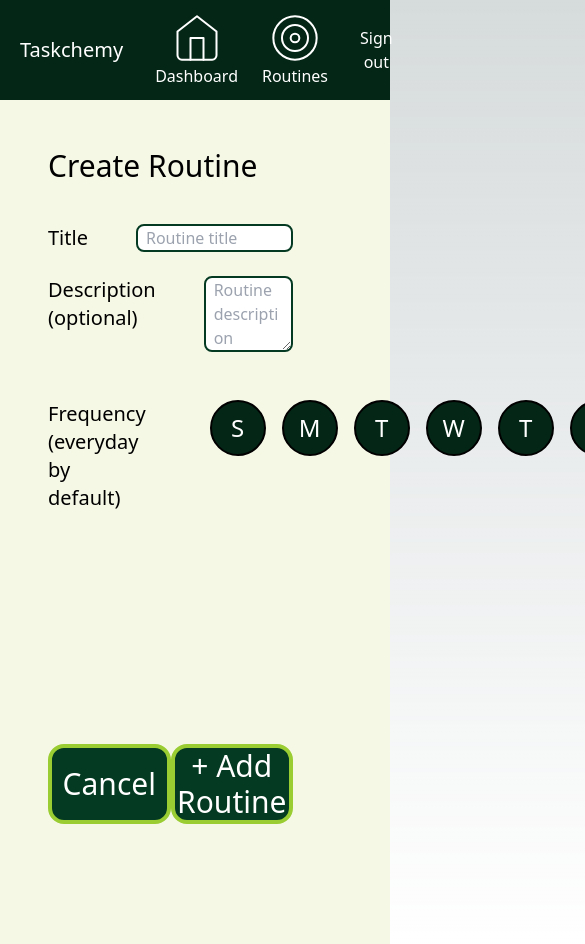
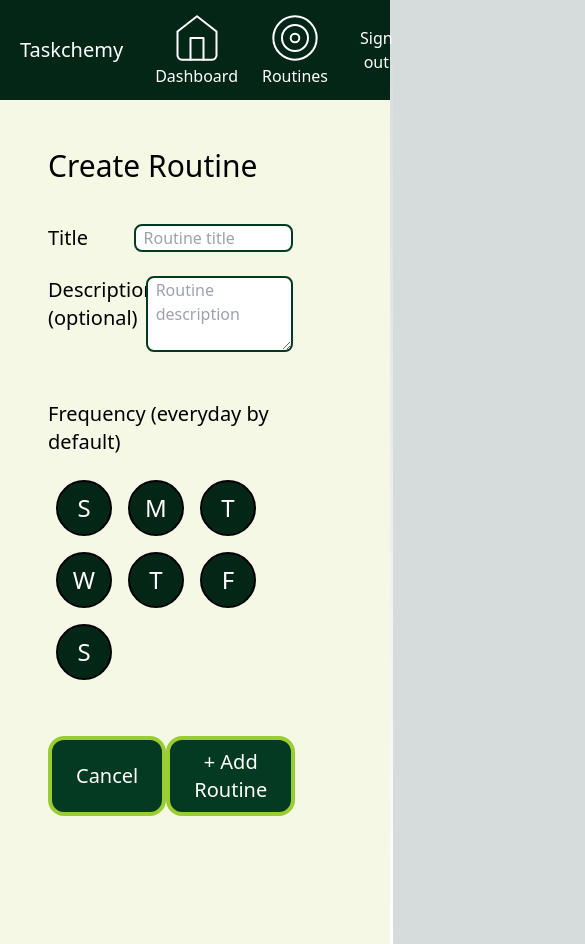
Before and after one commit to AlejandroALopez/taskchemy, a Next.js app: page /routines/create in a window 390 px wide. Shown: the top 944 px of the page, 585 px wide, since content can reach past the window. Built offline with nearby package versions, Linux system fonts and the light colour scheme; no server answers.

Commit message:
create/edit routine screens responsive

```diff
--- a/pages/routines/create/index.tsx
+++ b/pages/routines/create/index.tsx
@@ -38,8 +38,8 @@ function RoutineCreate() {
       description: description,
       frequency: frequency,
       daysFollowed: 0,
-      lastCompleted: '',
-      userEmail: session?.user?.email
+      lastCompleted: "",
+      userEmail: session?.user?.email,
     };
 
     createRoutineHandler(routineData);
@@ -61,7 +61,7 @@ function RoutineCreate() {
         <div className={"flex flex-col w-10/12"}>
           <p className={"text-3xl mb-10"}>Create Routine</p>
           <div className={"flex flex-row mb-6 justify-between"}>
-            <p className={"text-xl mr-12"}>Title</p>
+            <p className={"text-xl w-4/12 mr-4"}>Title</p>
             <input
               onChange={(event: any) => setTitle(event.target.value)}
               value={title}
@@ -70,7 +70,7 @@ function RoutineCreate() {
             />
           </div>
           <div className={"flex flex-row mb-6 justify-between"}>
-            <p className={"text-xl mr-12"}>Description (optional)</p>
+            <p className={"text-xl w-4/12 mr-4"}>Description (optional)</p>
             <textarea
               className={"w-9/12 border-2 border-dark rounded-lg px-2"}
               placeholder="Routine description"
@@ -79,13 +79,15 @@ function RoutineCreate() {
               onChange={(event: any) => setDescription(event.target.value)}
             />
           </div>
-          <div className={"flex flex-row my-6 justify-between"}>
-            <p className={"text-xl mr-12"}>Frequency (everyday by default)</p>
-            <div className={"flex flex-row"}>
+          <div className={"flex flex-col lg:flex-row my-6 justify-between"}>
+            <p className={"text-xl lg:mr-12"}>
+              Frequency (everyday by default)
+            </p>
+            <div className={"flex flex-row flex-wrap mt-4 lg:mt-0"}>
               {[...Array(7)].map((value: undefined, index: number) => (
                 <button
                   key={index}
-                  className={`flex items-center justify-center h-14 w-14 ml-4 rounded-full border-2 border-black ${
+                  className={`flex items-center justify-center h-14 w-14 m-2 rounded-full border-2 border-black ${
                     frequency[index] ? "bg-darkest" : "bg-white"
                   }`}
                   onClick={() => handleFrequencyChange(index)}
@@ -101,22 +103,28 @@ function RoutineCreate() {
               ))}
             </div>
           </div>
-          <div className={"flex flex-row justify-between mt-52"}>
+          <div
+            className={"flex flex-row justify-between mt-6 md:mt-20 lg:mt-42"}
+          >
             <button
               className={
-                "w-72 h-20 bg-dark border-4 border-medium rounded-2xl"
+                "px-6 py-2 md:px-12 md:py-4 bg-dark border-4 border-medium rounded-2xl"
               }
               onClick={cancelHandler}
             >
-              <p className={"text-3xl text-white"}>Cancel</p>
+              <p className={"text-xl md:text-2xl lg:text-3xl text-white"}>
+                Cancel
+              </p>
             </button>
             <button
               className={
-                "w-72 h-20 bg-dark border-4 border-medium rounded-2xl"
+                "px-6 py-2 md:px-12 md:py-4 bg-dark border-4 border-medium rounded-2xl"
               }
               onClick={submitHandler}
             >
-              <p className={"text-3xl text-white"}>+ Add Routine</p>
+              <p className={"text-xl md:text-2xl lg:text-3xl text-white"}>
+                + Add Routine
+              </p>
             </button>
           </div>
         </div>
--- a/pages/routines/edit/[routineId]/index.tsx
+++ b/pages/routines/edit/[routineId]/index.tsx
@@ -67,7 +67,7 @@ function RoutineEdit(props: any) {
         <div className={"flex flex-col w-10/12"}>
           <p className={"text-3xl mb-10"}>Create Routine</p>
           <div className={"flex flex-row mb-6 justify-between"}>
-            <p className={"text-xl mr-12"}>Title</p>
+            <p className={"text-xl w-4/12 mr-4"}>Title</p>
             <input
               onChange={(event: any) => setTitle(event.target.value)}
               value={title}
@@ -76,7 +76,7 @@ function RoutineEdit(props: any) {
             />
           </div>
           <div className={"flex flex-row mb-6 justify-between"}>
-            <p className={"text-xl mr-12"}>Description (optional)</p>
+            <p className={"text-xl w-4/12 mr-4"}>Description (optional)</p>
             <textarea
               className={"w-9/12 border-2 border-dark rounded-lg px-2"}
               placeholder="Routine description"
@@ -85,13 +85,15 @@ function RoutineEdit(props: any) {
               onChange={(event: any) => setDescription(event.target.value)}
             />
           </div>
-          <div className={"flex flex-row my-6 justify-between"}>
-            <p className={"text-xl mr-12"}>Frequency (everyday by default)</p>
-            <div className={"flex flex-row"}>
+          <div className={"flex flex-col lg:flex-row my-6 justify-between"}>
+            <p className={"text-xl lg:mr-12"}>
+              Frequency (everyday by default)
+            </p>
+            <div className={"flex flex-row flex-wrap mt-4 lg:mt-0"}>
               {[...Array(7)].map((value: undefined, index: number) => (
                 <button
                   key={index}
-                  className={`flex items-center justify-center h-14 w-14 ml-4 rounded-full border-2 border-black ${
+                  className={`flex items-center justify-center h-14 w-14 m-2 rounded-full border-2 border-black ${
                     frequency[index] ? "bg-darkest" : "bg-white"
                   }`}
                   onClick={() => handleFrequencyChange(index)}
@@ -107,18 +109,28 @@ function RoutineEdit(props: any) {
               ))}
             </div>
           </div>
-          <div className={"flex flex-row justify-between mt-52"}>
+          <div
+            className={"flex flex-row justify-between mt-6 md:mt-20 lg:mt-42"}
+          >
             <button
-              className={"w-72 h-20 bg-dark border-4 border-medium rounded-2xl"}
+              className={
+                "px-6 py-2 md:px-12 md:py-4 bg-dark border-4 border-medium rounded-2xl"
+              }
               onClick={cancelHandler}
             >
-              <p className={"text-3xl text-white"}>Cancel</p>
+              <p className={"text-xl md:text-2xl lg:text-3xl text-white"}>
+                Cancel
+              </p>
             </button>
             <button
-              className={"w-72 h-20 bg-dark border-4 border-medium rounded-2xl"}
+              className={
+                "px-6 py-2 md:px-12 md:py-4 bg-dark border-4 border-medium rounded-2xl"
+              }
               onClick={submitHandler}
             >
-              <p className={"text-3xl text-white"}>Update Routine</p>
+              <p className={"text-xl md:text-2xl lg:text-3xl text-white"}>
+                Update Routine
+              </p>
             </button>
           </div>
         </div>
```
